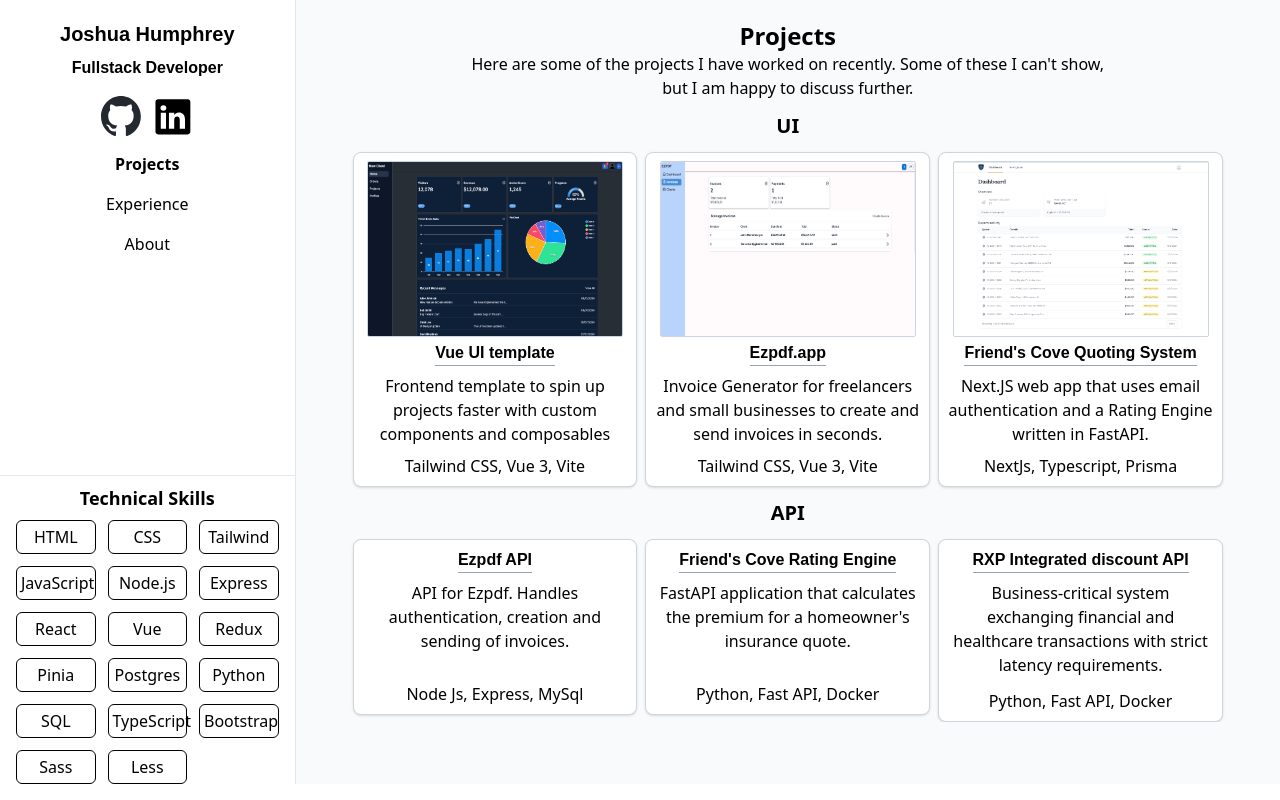
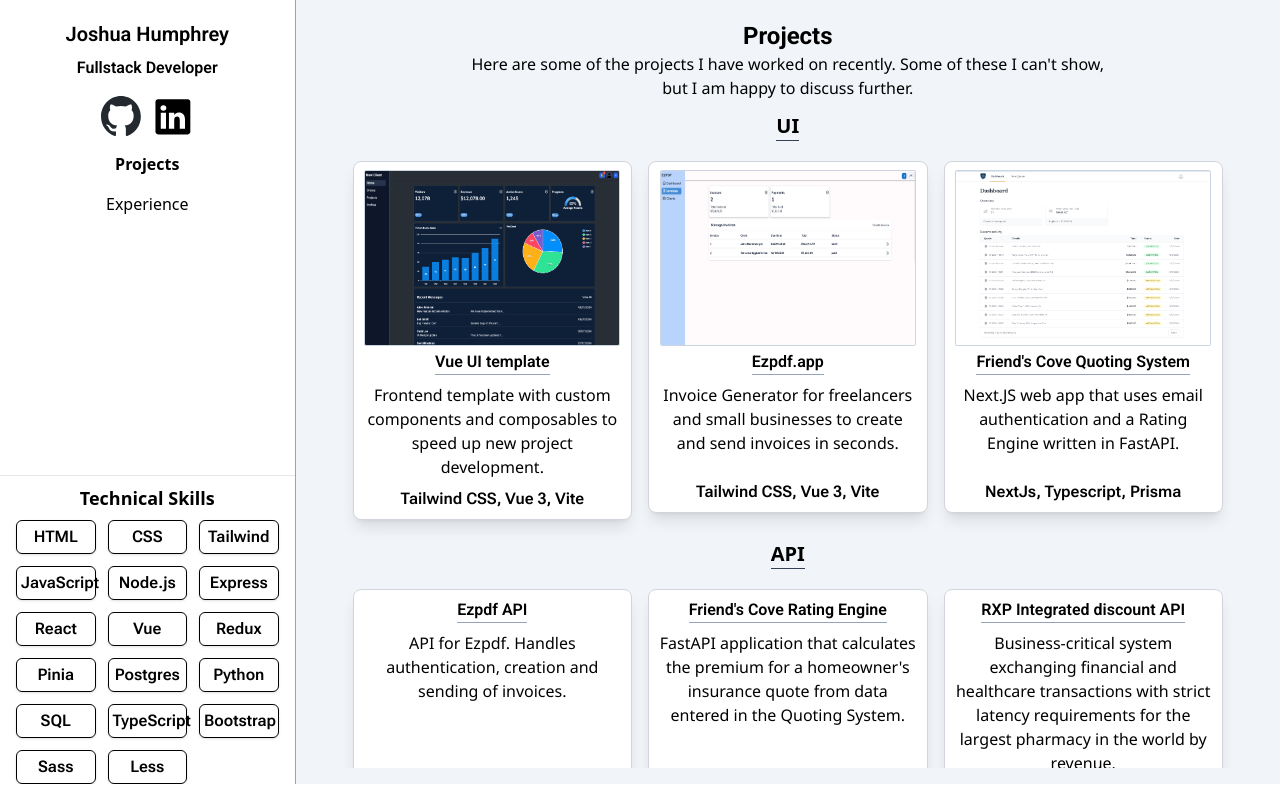
Before and after one commit to Humphreyj/portfolio2025, a Vue app: page / in a window 1280 px wide. Built offline with nearby package versions, Linux system fonts and the light colour scheme; what vue3-apexcharts would draw is missing.

Commit message:
Many changes to fonts and descriptions

```diff
--- a/src/App.vue
+++ b/src/App.vue
@@ -14,17 +14,17 @@
 <template>
     <main class="w-screen h-screen pb-12 overflow-hidden md:pb-4 flex-is-js">
         <section
-            class="relative w-[45%] h-full py-1 border-r xl:w-[30%] 2xl:w-1/4 flex-col-ic-js"
+            class="relative w-[45%] h-full py-1 border-r border-slate-400 xl:w-[30%] 2xl:w-1/4 flex-col-ic-js"
         >
             <AboutSection />
             <nav class="gap-4 mt-4 flex-col-ic-jc">
                 <RouterLink to="/" class="">Projects</RouterLink>
                 <RouterLink to="/experience" class="">Experience</RouterLink>
-                <RouterLink to="/about" class="">About</RouterLink>
+                <!-- <RouterLink to="/about" class="">About</RouterLink> -->
             </nav>
             <SkillsSection />
         </section>
-        <section class="w-full h-full py-4 flex-col-is-js bg-slate-50">
+        <section class="w-full h-full py-4 flex-col-is-js bg-slate-100">
             <RouterView />
         </section>
     </main>
--- /dev/null
+++ b/src/components/experience/ExperienceCard.vue
@@ -0,0 +1,10 @@
+<script setup>
+// Components
+
+// const props = defineProps({})
+// const emit = defineEmits()
+</script>
+
+<template>
+    <div></div>
+</template>
--- a/src/components/projects/ProjectCard.vue
+++ b/src/components/projects/ProjectCard.vue
@@ -20,23 +20,22 @@
     }
 })
 
-const titleClass = ""
 </script>
 
 <template>
-    <main class="w-full">
-        <Card v-if="type==='frontend'" container-class="grid justify-center w-full grid-cols-1 gap-1 p-2 text-center box-shadow-sm" :class="gridClass">
+    <main class="w-full md:py-2">
+        <Card v-if="type==='frontend'" container-class="grid justify-center w-full grid-cols-1 gap-1 p-2 text-center min-h-[22rem] shadow-lg" :class="gridClass">
             <img v-if="type==='frontend'" :src="projectImg" class="w-64 mx-auto border rounded-sm border-slate-300 h-44"></img>
             <a v-if="projectUrl" :href="projectUrl" target="_blank"  class="mx-auto font-semibold border-b font-display w-max border-slate-400">{{ title }}</a>
             <p v-else class="mx-auto font-semibold border-b cursor-not-allowed w-max font-display border-slate-400">{{ title }}</p>
             <p class="grid row-start-3 py-1 font-content">{{ description }}</p>
-            <p class="grid row-start-4 grid-rows-subgrid">{{ techStack }}</p>
+            <p class="grid row-start-4 font-semibold grid-rows-subgrid font-subtext">{{ techStack }}</p>
         </Card>
-        <Card v-else container-class="grid w-full grid-cols-1 gap-1 p-2 text-center box-shadow-sm min-h-44" :class="gridClass">
+        <Card v-else container-class="grid w-full grid-cols-1 gap-1 p-2 text-center shadow-lg min-h-[13rem]" :class="gridClass">
             <a v-if="projectUrl" :href="projectUrl" target="_blank"  class="mx-auto font-semibold border-b font-display w-max border-slate-400">{{ title }}</a>
             <p v-else class="mx-auto font-semibold border-b cursor-not-allowed font-display w-max border-slate-400">{{ title }}</p>
             <p class="grid row-start-2 row-end-3 py-1 font-content">{{ description }}</p>
-            <p class="grid row-start-4 grid-rows-subgrid">{{ techStack }}</p>
+            <p class="grid row-start-4 font-semibold grid-rows-subgrid font-subtext">{{ techStack }}</p>
         </Card>
 
     </main>
--- a/src/components/projects/ProjectsSection.vue
+++ b/src/components/projects/ProjectsSection.vue
@@ -15,7 +15,7 @@
         type: 'frontend',
         projectUrl: 'https://venerable-caramel-13eb07.netlify.app/',
         description:
-            'Frontend template to spin up projects faster with custom components and composables',
+            'Frontend template with custom components and composables to speed up new project development.',
         techStack: 'Tailwind CSS, Vue 3, Vite',
     },
     {
@@ -52,15 +52,16 @@
         id: 4,
         title: "Friend's Cove Rating Engine",
         description:
-            "FastAPI application that calculates the premium for a homeowner's insurance quote.",
+            "FastAPI application that calculates the premium for a homeowner's insurance quote from data entered in the Quoting System.",
         techStack: 'Python, Fast API, Docker',
     },
+
     {
         id: 5,
         title: 'RXP Integrated discount API',
         description:
-            'Business-critical system exchanging financial and healthcare transactions with strict latency requirements. ',
-        techStack: 'Python, Fast API, Docker',
+            'Business-critical system exchanging financial and healthcare transactions with strict latency requirements for the largest pharmacy in the world by revenue.',
+        techStack: 'AWS, Python, Fast API, Docker',
     },
 ]
 </script>
@@ -70,15 +71,15 @@
         class="w-full px-2 pt-1 mx-auto overflow-y-scroll overscroll-contain lg:px-4 md:w-11/12 2xl:w-3/4 md:overflow-y-auto flex-col-ic-js"
     >
         <div class="flex-col-ic-js">
-            <h1 class="text-2xl font-bold">Projects</h1>
-            <p class="w-3/4 text-center">
+            <h1 class="text-2xl font-bold font-display">Projects</h1>
+            <p class="w-3/4 text-center font-content">
                 Here are some of the projects I have worked on recently. Some of
                 these I can't show, but I am happy to discuss further.
             </p>
         </div>
-        <h2 class="my-3 text-xl font-bold">UI</h2>
+        <h2 class="my-3 text-xl font-bold border-b border-slate-700">UI</h2>
         <div
-            class="grid w-full grid-cols-1 gap-2 md:grid-cols-2 xl:grid-cols-3"
+            class="grid w-full grid-cols-1 gap-2 md:gap-4 md:grid-cols-2 xl:grid-cols-3"
         >
             <ProjectCard
                 v-for="project in projects"
@@ -91,9 +92,9 @@
                 :techStack="project.techStack"
             />
         </div>
-        <h2 class="my-3 text-xl font-bold">API</h2>
+        <h2 class="my-3 text-xl font-bold border-b border-slate-700">API</h2>
         <div
-            class="grid w-full grid-cols-1 gap-2 md:grid-cols-2 xl:grid-cols-3"
+            class="grid w-full grid-cols-1 gap-2 md:gap-4 md:grid-cols-2 xl:grid-cols-3"
         >
             <ProjectCard
                 v-for="project in backendProjects"
--- a/src/components/skills/SkillsSection.vue
+++ b/src/components/skills/SkillsSection.vue
@@ -35,7 +35,7 @@
                 <div
                     v-for="(skill, i) in skills"
                     :key="i"
-                    class="w-full p-1 text-center border border-black rounded-md font-content"
+                    class="w-full p-1 font-semibold text-center border border-black rounded-md shadow font-subtext"
                 >
                     {{ skill }}
                 </div>
--- a/src/style.css
+++ b/src/style.css
@@ -1,6 +1,4 @@
-@import url('https://fonts.googleapis.com/css2?family=Inter:ital,opsz,wght@0,14..32,100..900;1,14..32,100..900&display=swap');
-@import url('https://fonts.googleapis.com/css2?family=Nunito+Sans:ital,opsz,wght@0,6..12,200..1000;1,6..12,200..1000&display=swap');
-@import url('https://fonts.googleapis.com/css2?family=Inter:ital,opsz,wght@0,14..32,100..900;1,14..32,100..900&family=Raleway:ital,wght@0,100..900;1,100..900&display=swap');
+@import url('https://fonts.googleapis.com/css2?family=Noto+Sans:ital,wght@0,100..900;1,100..900&family=Roboto+Flex:opsz,wght@8..144,100..1000&family=Roboto:ital,wght@0,100..900;1,100..900&display=swap');
 @import './CSS/flexHelpers.css';
 @import './CSS/text.css';
 @import './CSS/transitions.css';
--- a/tailwind.config.js
+++ b/tailwind.config.js
@@ -24,9 +24,11 @@
                     400: '#27344c',
                 },
             },
+
             fontFamily: {
-                display: ['Lexend Deca', 'sans-serif'],
+                display: ['Roboto', 'sans-serif'],
                 content: ['Noto Sans', 'sans-serif'],
+                subtext: ['Roboto Flex', 'sans-serif'],
             },
         },
         screens: {
```
